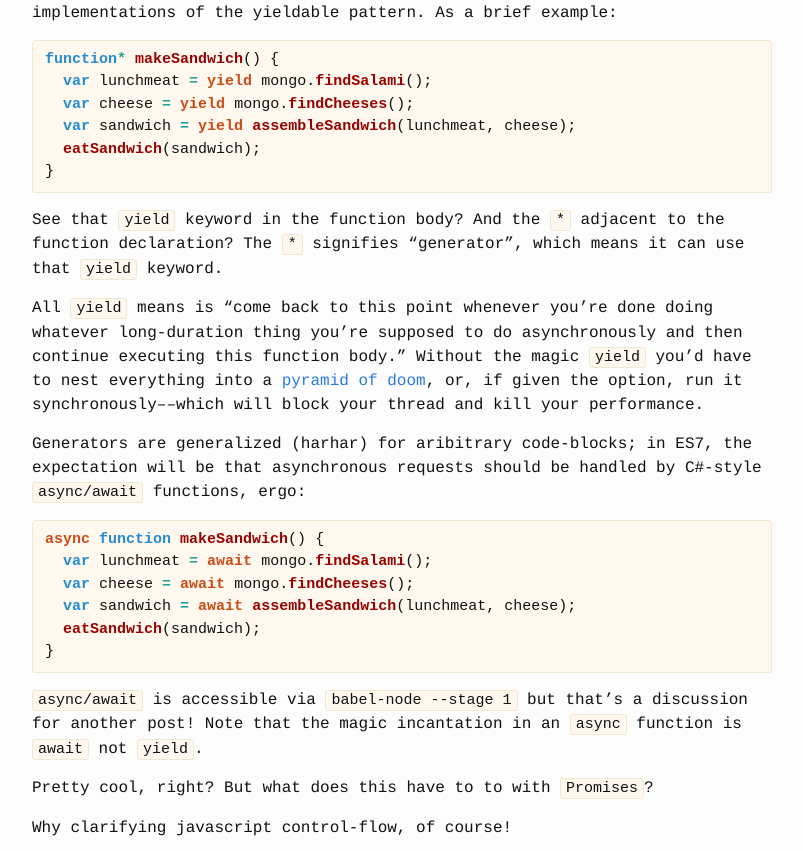
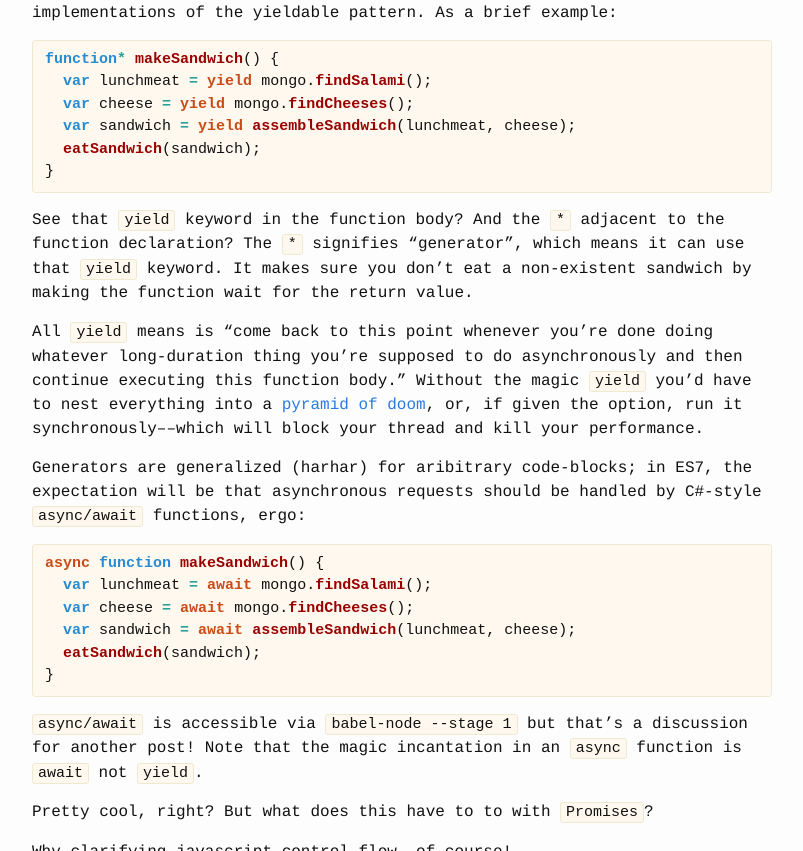
Before and after one commit to kamalasaurus/kamalasaurus.github.io, a Jekyll site: the page built from _posts/2015-07-19-the-prince-that-was-promised.markdown, in a window 1280 px wide and 900 px high, scrolled down 519 px, cut to the strip 0-851 px from the top of the window. Shown: the whole strip, without its empty margins (238-1041 px from the left). Built offline with Jekyll 4.4.1, drawn with Linux system fonts in a browser that asks for light colours; a script that is not in the unit is left out.

Commit message:
elaboration

```diff
--- a/_posts/2015-07-19-the-prince-that-was-promised.markdown
+++ b/_posts/2015-07-19-the-prince-that-was-promised.markdown
@@ -24,7 +24,7 @@ function* makeSandwich() {
 }
 {% endhighlight %}
 
-See that `yield` keyword in the function body?  And the `*` adjacent to the function declaration?  The `*` signifies "generator", which means it can use that `yield` keyword.
+See that `yield` keyword in the function body?  And the `*` adjacent to the function declaration?  The `*` signifies "generator", which means it can use that `yield` keyword.  It makes sure you don't eat a non-existent sandwich by making the function wait for the return value.
 
 All `yield` means is "come back to this point whenever you're done doing whatever long-duration thing you're supposed to do asynchronously and then continue executing this function body."  Without the magic `yield` you'd have to nest everything into a [pyramid of doom], or, if given the option, run it synchronously––which will block your thread and kill your performance.
 
```
